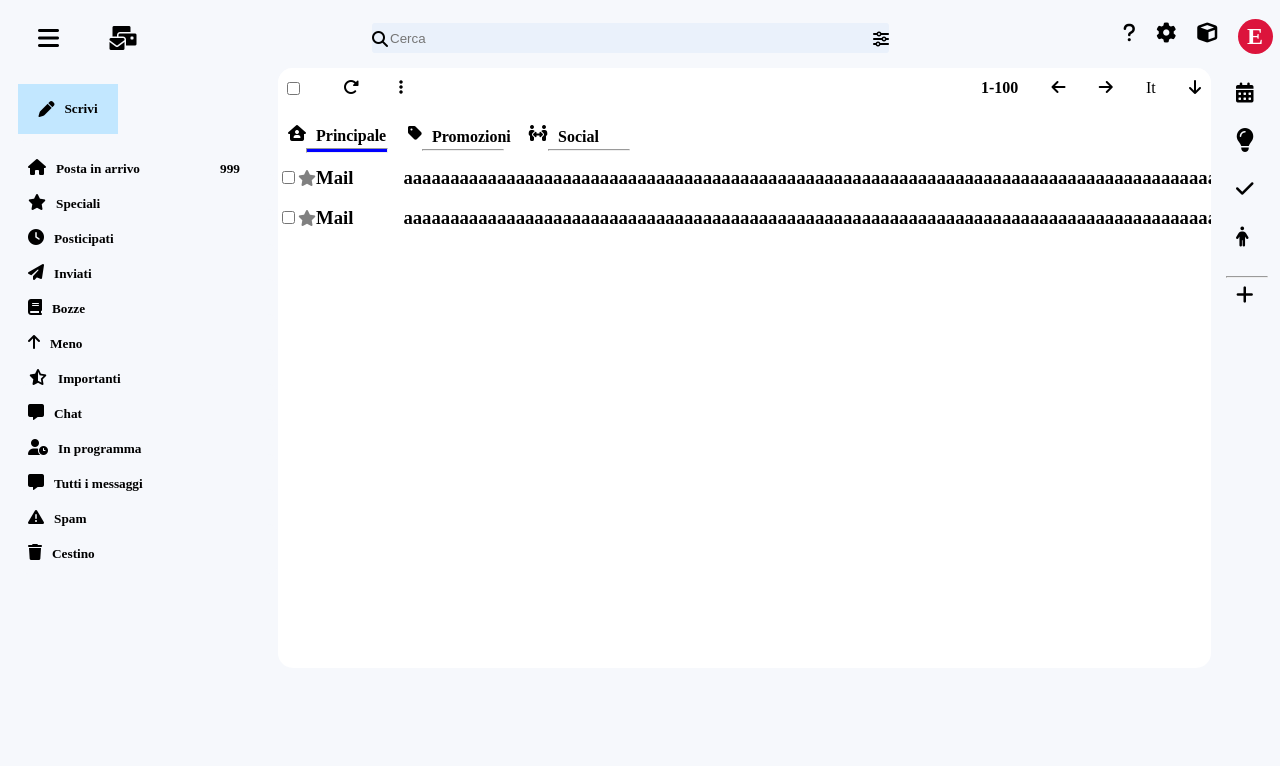
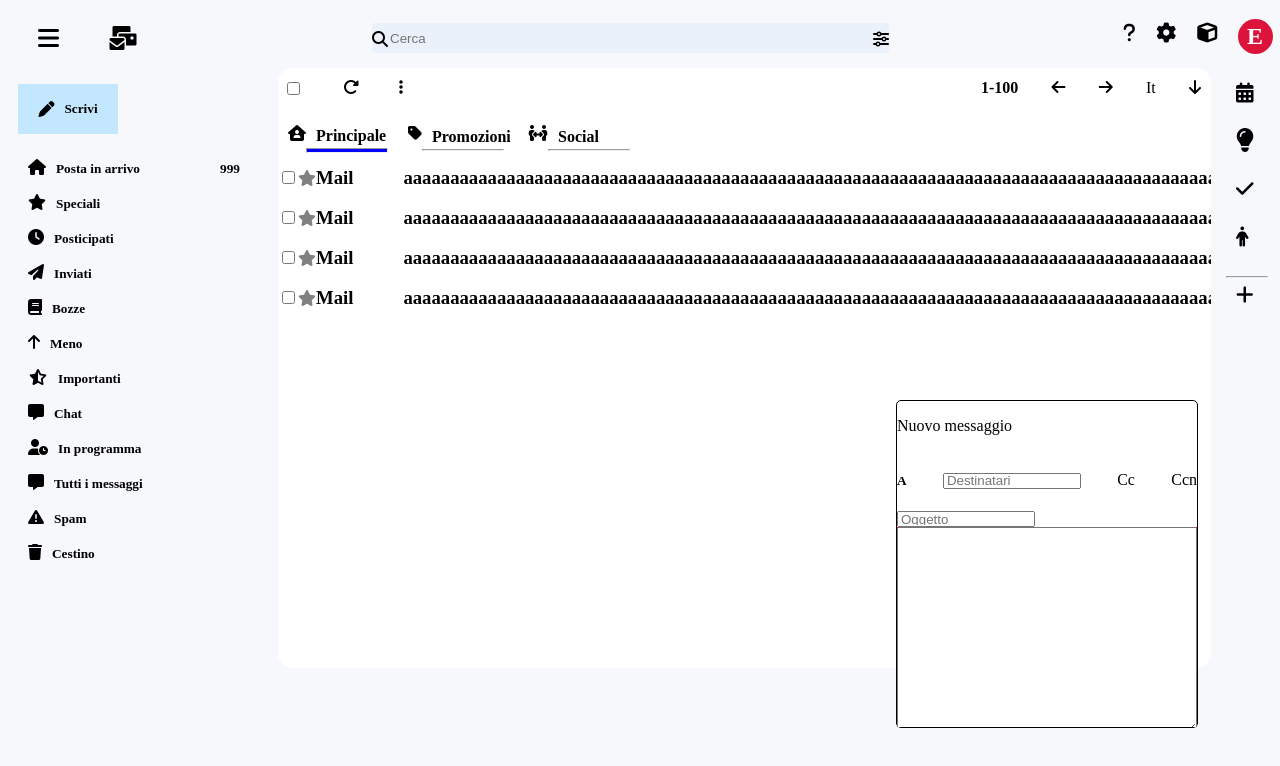
Before and after one commit to emanu2002/Front-end-Gmail, a plain HTML site: page index.html in a window 1280 px wide. Drawn offline with nearby package versions, Linux system fonts and the light colour scheme.

Commit message:
inizio box scrivi mail

```diff
--- a/index.html
+++ b/index.html
@@ -195,6 +195,45 @@
                                 <h3>aaaaaaaaaaaaaaaaaaaaaaaaaaaaaaaaaaaaaaaaaaaaaaaaaaaaaaaaaaaaaaaaaaaaaaaaaaaaaaaaaaaaaaaaaaaaaaaaaaaaaaaaaaaaaaaaaaaa</h3>
                             </div>
                         </div>
+
+                        <div class="Mail">
+                            <div style="display: flex; align-items: baseline; margin-right: 50px;">
+                                <input type="checkbox">
+                                <i class="fa-solid fa-star" style="color: grey;"></i>
+                                <h3>Mail</h3>
+                            </div>
+                            <div>
+                                <h3>aaaaaaaaaaaaaaaaaaaaaaaaaaaaaaaaaaaaaaaaaaaaaaaaaaaaaaaaaaaaaaaaaaaaaaaaaaaaaaaaaaaaaaaaaaaaaaaaaaaaaaaaaaaaaaaaaaaa</h3>
+                            </div>
+                        </div>
+                        <div class="Mail">
+                            <div style="display: flex; align-items: baseline; margin-right: 50px;">
+                                <input type="checkbox">
+                                <i class="fa-solid fa-star" style="color: grey;"></i>
+                                <h3>Mail</h3>
+                            </div>
+                            <div>
+                                <h3>aaaaaaaaaaaaaaaaaaaaaaaaaaaaaaaaaaaaaaaaaaaaaaaaaaaaaaaaaaaaaaaaaaaaaaaaaaaaaaaaaaaaaaaaaaaaaaaaaaaaaaaaaaaaaaaaaaaa</h3>
+                            </div>
+                        </div>
+                    </div>
+
+                    <div class="BoxScriviMail">
+                        <p>Nuovo messaggio</p>
+                        <form action="">
+                            <div style="display: flex; flex-direction: row; justify-content: space-between; align-items: baseline;">
+                                <h5>A</h5>
+                                <input type="text" id="Atxt" placeholder="Destinatari" style="height: 10px; width: 130px;">
+                                <p>Cc</p>
+                                <p>Ccn</p>
+                            </div>
+                            <div style="display: flex; flex-direction: row; justify-content: space-between; align-items: baseline;">
+                                <input type="text" id="Oggettotxt" placeholder="Oggetto" style="height: 10px; width: 130px;">
+                            </div>
+                            <div style="height: 200px; width: 300px; background-color: red; overflow: auto;">
+                                <textarea id="corpoMessaggio" style="height: 100%; width: 98%;"></textarea>
+                            </div>
+                        </form>
                     </div>
                 </div>
 
--- a/style.css
+++ b/style.css
@@ -137,3 +137,13 @@ li{
     align-items: center;
     justify-content: space-between;
 }
+
+.BoxScriviMail{
+    position: absolute;
+    top:50%;
+    left: 70%;
+    z-index: 1; /* serve per mettere ad un livello superiore*/
+    border-color: black;
+    border: solid 1px;
+    border-radius: 5px;
+}
```
